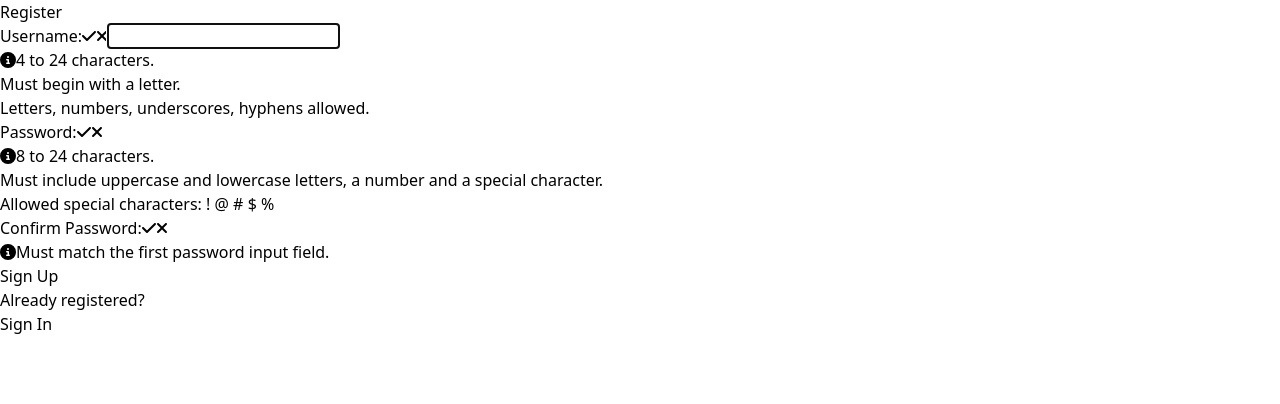
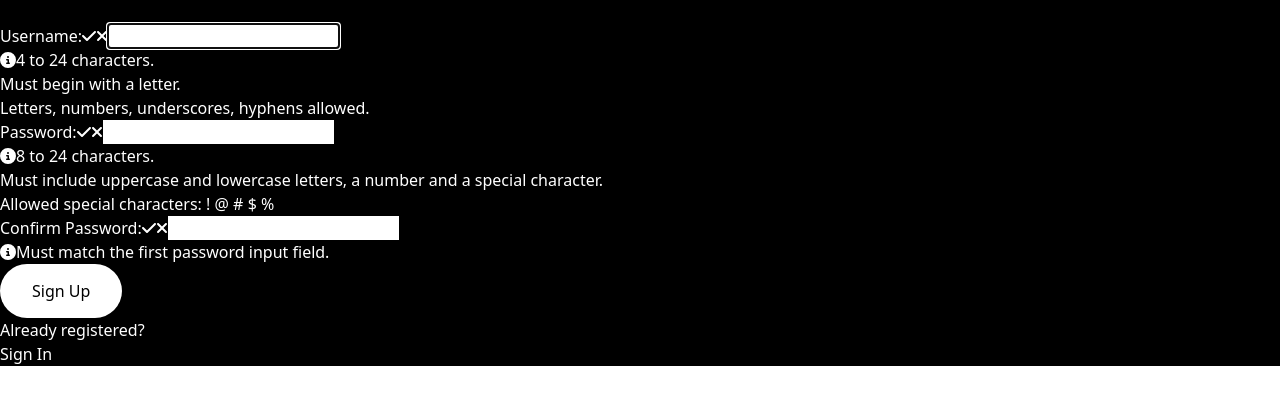
Before and after one commit to YashSejwal/HealthcareUp, a React (Vite) app: page /register in a window 1280 px wide. Shown: the top 404 px of the page. Built offline with nearby package versions, Linux system fonts and the light colour scheme.

Commit message:
changed css reg page

```diff
--- a/src/components/Register/Register.jsx
+++ b/src/components/Register/Register.jsx
@@ -82,7 +82,7 @@ const Register = () => {
     }
 
     return (
-        <>
+        <div className="reg">
             {success ? (
                 <section>
                     <h1>Success!</h1>
@@ -101,6 +101,7 @@ const Register = () => {
                             <FontAwesomeIcon icon={faTimes} className={validName || !user ? "hide" : "invalid"} />
                         </label>
                         <input
+                            style={{borderColor:"black"}}
                             type="text"
                             id="username"
                             ref={userRef}
@@ -121,12 +122,13 @@ const Register = () => {
                         </p>
 
 
-                        <label htmlFor="password">
+                        <label htmlFor="password" >
                             Password:
                             <FontAwesomeIcon icon={faCheck} className={validPwd ? "valid" : "hide"} />
                             <FontAwesomeIcon icon={faTimes} className={validPwd || !pwd ? "hide" : "invalid"} />
                         </label>
                         <input
+                            style={{borderColor:"black"}}
                             type="password"
                             id="password"
                             onChange={(e) => setPwd(e.target.value)}
@@ -151,6 +153,7 @@ const Register = () => {
                             <FontAwesomeIcon icon={faTimes} className={validMatch || !matchPwd ? "hide" : "invalid"} />
                         </label>
                         <input
+                            style={{borderColor:"black"}}
                             type="password"
                             id="confirm_pwd"
                             onChange={(e) => setMatchPwd(e.target.value)}
@@ -177,7 +180,7 @@ const Register = () => {
                     </p>
                 </section>
             )}
-        </>
+        </div>
     )
 }
 
--- a/src/components/Register/register.css
+++ b/src/components/Register/register.css
@@ -0,0 +1,23 @@
+button {
+    background-color: #fff;
+    border: none;
+    color: #000;
+    padding: 15px 32px;
+    text-align: center;
+    text-decoration: none;
+    display: inline-block;
+    font-size: 16px;
+    border-radius: 2rem;
+  }
+
+.reg{
+    background-color: #000;
+}
+
+p{
+    color: #fff;
+}
+
+label{
+    color: #fff;
+}
```
